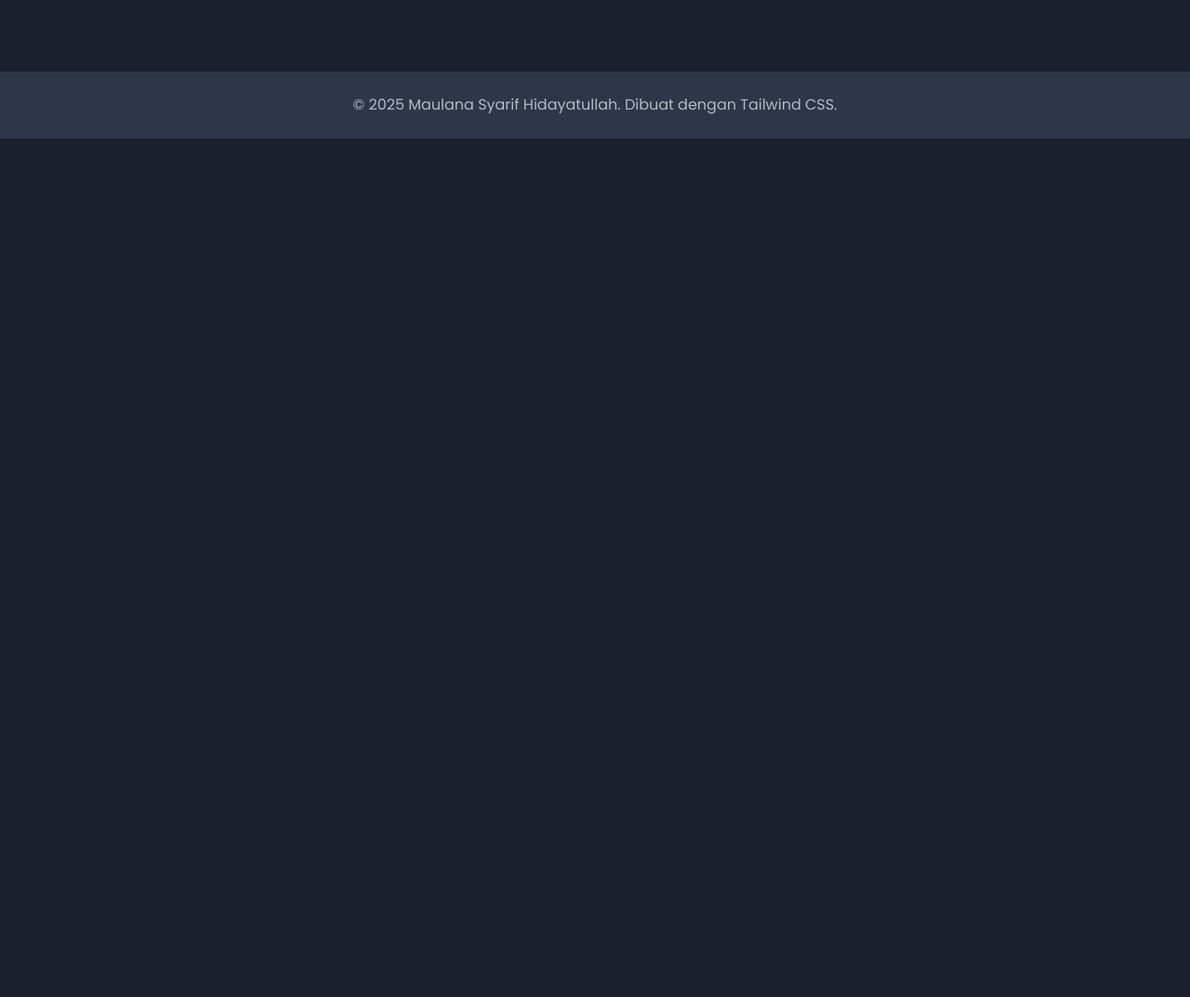
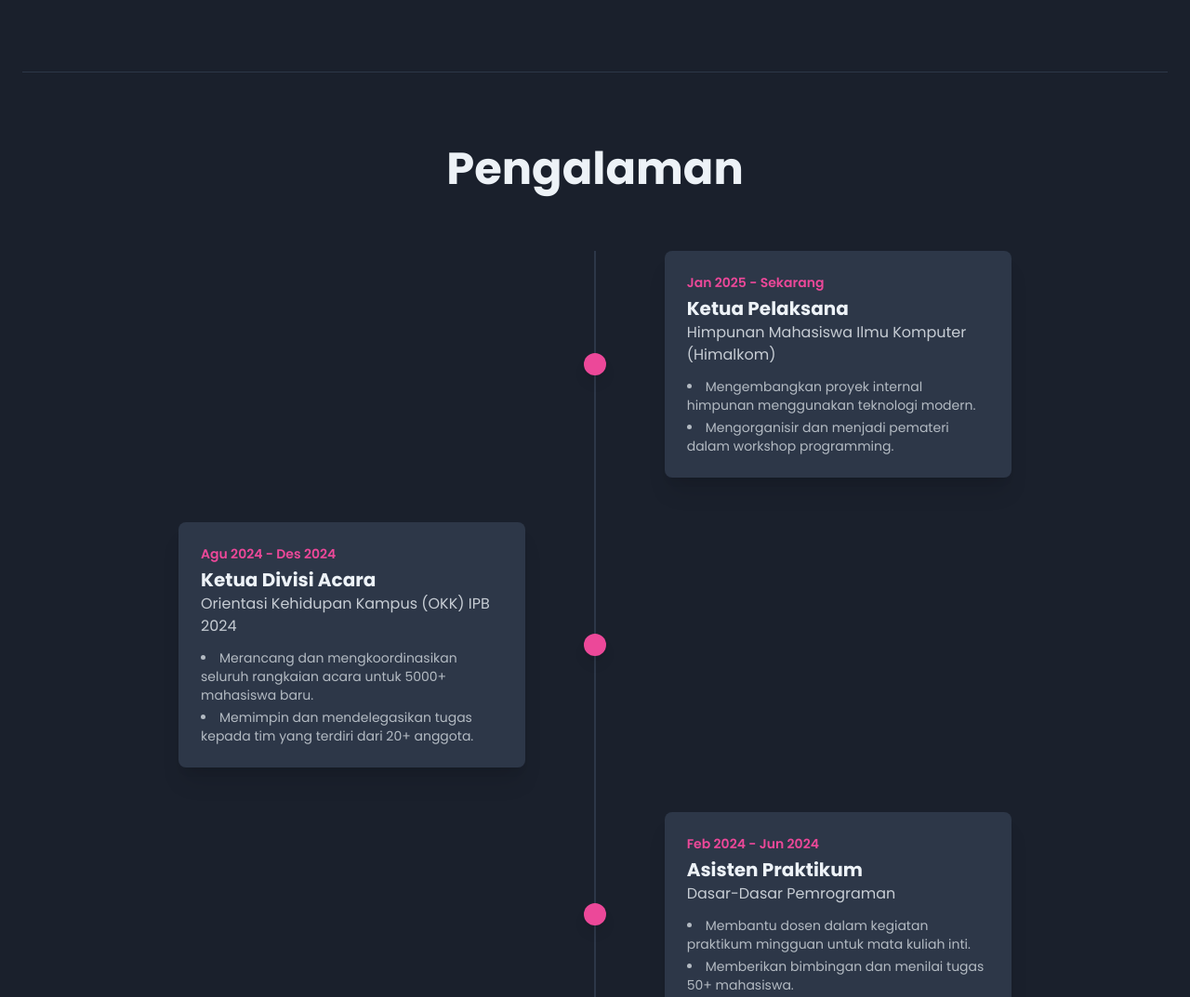
Before and after one commit to m4ulanaash/m4ulanash, a plain HTML site: page index.html in a window 1280 px wide. Shown: the part 1727-2800 px from the top of the page at 93% size. Before the commit the page ends 1876 px from the top, so only its background shows below. Drawn offline with nearby package versions, Linux system fonts and the light colour scheme.

Commit message:
Section Pengalaman

```diff
--- a/index.html
+++ b/index.html
@@ -176,6 +176,53 @@ Terima kasih dan salam kenal!</p>
                 </div>
             </div>
         </section>
+        <div class="container mx-auto px-6"><div class="h-px bg-dark-card"></div></div>
+
+        <section id="experience" class="bg-dark-bg py-20 px-6">
+                <div class="container mx-auto max-w-4xl">
+                    <h2 class="text-4xl md:text-5xl font-bold mb-16 text-center">Pengalaman</h2>
+                    <div class="relative">
+                        <div class="hidden md:block absolute top-0 h-full w-0.5 bg-dark-card left-1/2 transform -translate-x-1/2"></div>
+
+                        <div class="mb-12 md:flex md:justify-between md:items-center w-full">
+                            <div class="hidden md:block w-5/12"></div> <div class="hidden md:block z-10 flex items-center bg-brand-magenta h-6 w-6 rounded-full shadow-lg"></div> <div class="w-full md:w-5/12 bg-dark-card p-6 rounded-lg shadow-xl text-left transform hover:scale-105 transition-transform duration-300 relative border-l-4 md:border-none border-brand-magenta pl-8 md:pl-6">
+                                <div class="md:hidden absolute -left-2 top-8 w-4 h-4 bg-brand-magenta rounded-full"></div> <p class="text-brand-magenta font-semibold text-sm">Jan 2025 - Sekarang</p>
+                                <h3 class="text-xl font-bold mt-1">Ketua Pelaksana </h3>
+                                <p class="text-light-text/80 mb-3">Himpunan Mahasiswa Ilmu Komputer (Himalkom)</p>
+                                <ul class="list-disc list-inside text-light-text/70 text-sm space-y-1">
+                                    <li>Mengembangkan proyek internal himpunan menggunakan teknologi modern.</li>
+                                    <li>Mengorganisir dan menjadi pemateri dalam workshop programming.</li>
+                                </ul>
+                            </div>
+                        </div>
+
+                        <div class="mb-12 md:flex md:justify-between md:flex-row-reverse md:items-center w-full">
+                            <div class="hidden md:block w-5/12"></div> <div class="hidden md:block z-10 flex items-center bg-brand-cyan h-6 w-6 rounded-full shadow-lg"></div> <div class="w-full md:w-5/12 bg-dark-card p-6 rounded-lg shadow-xl text-left transform hover:scale-105 transition-transform duration-300 relative border-l-4 md:border-none border-brand-cyan pl-8 md:pl-6">
+                                <div class="md:hidden absolute -left-2 top-8 w-4 h-4 bg-brand-cyan rounded-full"></div> <p class="text-brand-cyan font-semibold text-sm">Agu 2024 - Des 2024</p>
+                                <h3 class="text-xl font-bold mt-1">Ketua Divisi Acara</h3>
+                                <p class="text-light-text/80 mb-3">Orientasi Kehidupan Kampus (OKK) IPB 2024</p>
+                                <ul class="list-disc list-inside text-light-text/70 text-sm space-y-1">
+                                    <li>Merancang dan mengkoordinasikan seluruh rangkaian acara untuk 5000+ mahasiswa baru.</li>
+                                    <li>Memimpin dan mendelegasikan tugas kepada tim yang terdiri dari 20+ anggota.</li>
+                                </ul>
+                            </div>
+                        </div>
+
+                        <div class="mb-12 md:flex md:justify-between md:items-center w-full">
+                            <div class="hidden md:block w-5/12"></div> <div class="hidden md:block z-10 flex items-center bg-brand-magenta h-6 w-6 rounded-full shadow-lg"></div> <div class="w-full md:w-5/12 bg-dark-card p-6 rounded-lg shadow-xl text-left transform hover:scale-105 transition-transform duration-300 relative border-l-4 md:border-none border-brand-magenta pl-8 md:pl-6">
+                                <div class="md:hidden absolute -left-2 top-8 w-4 h-4 bg-brand-magenta rounded-full"></div> <p class="text-brand-magenta font-semibold text-sm">Feb 2024 - Jun 2024</p>
+                                <h3 class="text-xl font-bold mt-1">Asisten Praktikum</h3>
+                                <p class="text-light-text/80 mb-3">Dasar-Dasar Pemrograman</p>
+                                <ul class="list-disc list-inside text-light-text/70 text-sm space-y-1">
+                                    <li>Membantu dosen dalam kegiatan praktikum mingguan untuk mata kuliah inti.</li>
+                                    <li>Memberikan bimbingan dan menilai tugas 50+ mahasiswa.</li>
+                                </ul>
+                            </div>
+                        </div>
+                    </div>
+                </div>
+            </section>
+            <div class="container mx-auto px-6"><div class="h-px bg-dark-card"></div></div>
     </main>
 
     <footer class="bg-dark-card text-light-text/70 py-6">
```
